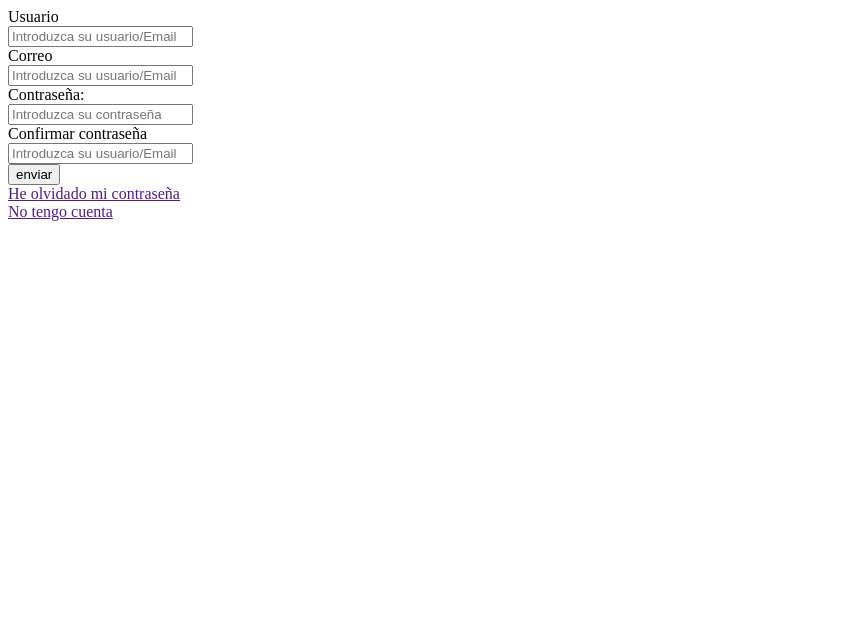
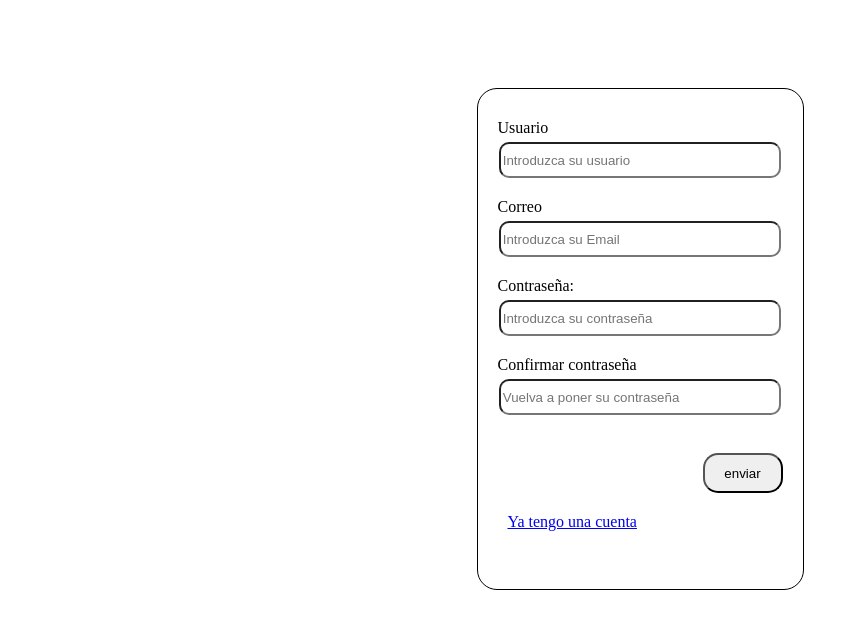
Before and after one commit to santiag0h/Matchtivity, a PHP site: the page made by Formularios/crear cuenta.html in a window 1280 px wide. Shown: the top 629 px of the page, without its empty margins (0-859 px from the left). Run offline with PHP 8.4, Linux system fonts and the light colour scheme.

Commit message:
Todo css y html de la parte de los formularios hecha

```diff
--- a/Formularios/crear cuenta.css
+++ b/Formularios/crear cuenta.css
@@ -1,12 +1,12 @@
 @import url("../general.css");
 .formulario{
     background: var(--color_secundario);
+    border: 1px solid black;
     text-align: center;
     height: 500px;
     width: 325px;
     margin-top:80px;
     border-radius: 20px;
-    border:black;
 }
 .alineacion{
     display: flex;
@@ -15,14 +15,14 @@
 }
 .text1{
     display: flex;
-    margin-top: 100px;
+    margin-top: 30px;
     flex-direction: column;
     align-items: flex-start;
     margin-left: 20px;
 
 }
 .campo{
-    margin-top: 10px;
+    margin-top: 5px;
     border-radius: 10px;
     width: 90%;
     align-self: center;
@@ -32,7 +32,7 @@
 }
 .text2{
     display: flex;
-    margin-top: 50px;
+    margin-top: 2px;
     flex-direction: column;
     align-items: flex-start;
     margin-left: 20px;
--- a/Formularios/crear cuenta.html
+++ b/Formularios/crear cuenta.html
@@ -3,32 +3,31 @@
 <head>
     <meta charset="UTF-8">
     <meta name="viewport" content="width=device-width, initial-scale=1.0">
-    <title>Inscripción</title>
-    <link rel="stylesheet" href="crear cuenta.html">
+    <title>Crear cuenta</title>
+    <link rel="stylesheet" href="crear cuenta.css">
 </head>
 <body class='fondo'>
     <div class="alineacion">
         <div class="formulario">
             <form action="crear cuenta.css" method="post" id="formulario">
                 <div class="text1">
-                    Usuario<br><input class="campo" type="text" name="usuario"  placeholder="Introduzca su usuario/Email"><br>
+                    Usuario<br><input class="campo" type="text" name="usuario"  placeholder="Introduzca su usuario"><br>
                 </div>
-                <div class="text1">
-                    Correo<br><input class="campo" type="text" name="usuario"  placeholder="Introduzca su usuario/Email"><br>
+                <div class="text2">
+                    Correo<br><input class="campo" type="text" name="correo"  placeholder="Introduzca su Email"><br>
                 </div>
                 <div class="text2">
                     Contraseña:<br><input  class="campo" type="password" name="contrasena" placeholder="Introduzca su contraseña"><br>
                 </div>
-                <div class="text1">
-                    Confirmar contraseña<br><input class="campo" type="text" name="usuario"  placeholder="Introduzca su usuario/Email"><br>
+                <div class="text2">
+                    Confirmar contraseña<br><input class="campo" type="password" name="confirmar"  placeholder="Vuelva a poner su contraseña"><br>
                 </div>
                 <div class="enviar">
                 <button  type="submit" name="enviar">enviar </button><br>
                 </div>
             </form>
             <div class="enlaces">
-                <a href="">He olvidado mi contraseña</a><br>
-                    <a  href="">No tengo cuenta</a>
+                    <a  href="formulario.html">Ya tengo una cuenta</a>
             </div>
         </div>
 
--- a/Formularios/formulario.css
+++ b/Formularios/formulario.css
@@ -1,12 +1,12 @@
 @import url("../general.css");
 .formulario{
     background: var(--color_secundario);
+    border: 1px solid black;
     text-align: center;
     height: 500px;
     width: 325px;
     margin-top:80px;
     border-radius: 20px;
-    border:black;
 }
 .alineacion{
     display: flex;
```
Also changed, not shown: Formularios/correo olvidado.css (+4 -5 lines), Formularios/correo olvidado.html (+4 -7 lines), Formularios/correo olvidado2.css (+4 -5 lines), Formularios/correo olvidado2.html (+4 -7 lines).
